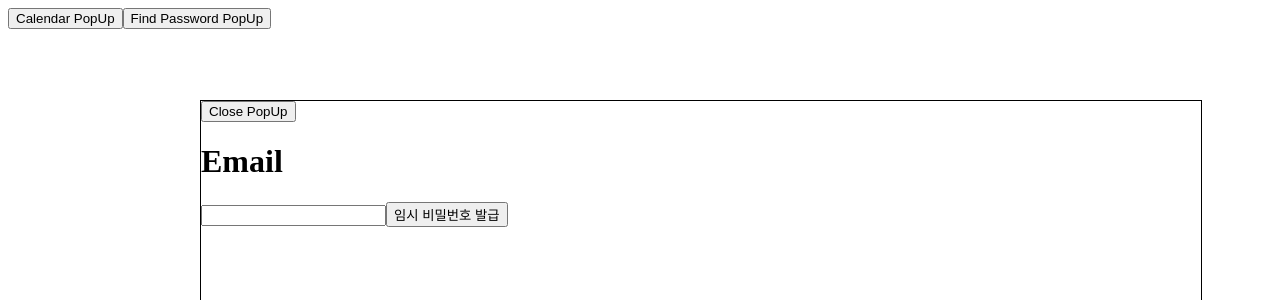
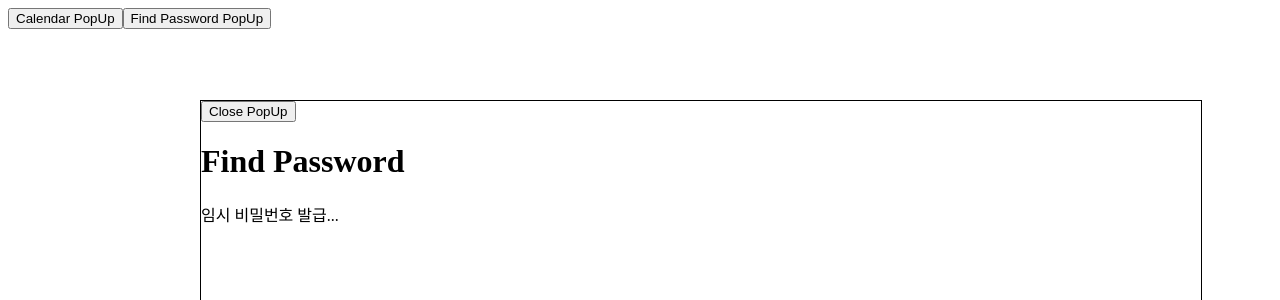
Before and after one commit to YAPP-Github/20th-ALL-Rounder-Team-1-Web, a React app: page / in a window 1280 px wide. Both pictures are taken after a click on the button "Find Password PopUp". Shown: the top 300 px of the page. Built offline with nearby package versions, Linux system fonts and the light colour scheme.

Commit message:
:sparkles: Portal을 이용한 Modal로 팝업 구현

```diff
--- a/public/index.html
+++ b/public/index.html
@@ -7,5 +7,6 @@
   </head>
   <body>
     <div id="root"></div>
+    <div id="modal"></div>
   </body>
 </html>
--- a/src/App.tsx
+++ b/src/App.tsx
@@ -1,12 +1,15 @@
-import { PopUpContextProvider } from '@/contexts';
-import TestPage from '@/pages/TestPage';
-import { AppProvider } from '@/utils';
+import { ModalPortal } from './ModalPortal';
+import { Modal } from './components';
+import { TestPage } from './pages';
 
 const App = () => {
   return (
-    <AppProvider components={[PopUpContextProvider]}>
+    <>
       <TestPage />
-    </AppProvider>
+      <ModalPortal>
+        <Modal />
+      </ModalPortal>
+    </>
   );
 };
 
--- /dev/null
+++ b/src/ModalPortal.tsx
@@ -0,0 +1,15 @@
+import { createPortal } from 'react-dom';
+
+interface IProps {
+  children: React.ReactNode;
+}
+
+export const ModalPortal = ({ children }: IProps) => {
+  const modalElement = document.getElementById('modal');
+
+  if (!modalElement) {
+    throw new Error('Failed to find the modal element');
+  }
+
+  return createPortal(children, modalElement);
+};
--- a/src/components/common/FindPasswordPopUp.tsx
+++ b/src/components/common/FindPasswordPopUp.tsx
@@ -10,9 +10,8 @@ export const FindPasswordPopUp = () => {
   return (
     <Wrapper>
       <button onClick={setIsCalendarOpen}>Close PopUp</button>
-      <h1>Email</h1>
-      <input type="email" />
-      <button>임시 비밀번호 발급</button>
+      <h1>Find Password</h1>
+      <p>임시 비밀번호 발급...</p>
     </Wrapper>
   );
 };
--- /dev/null
+++ b/src/components/common/Modal.tsx
@@ -0,0 +1,14 @@
+import { CalendarPopUp } from './CalendarPopUp';
+import { FindPasswordPopUp } from './FindPasswordPopUp';
+import { usePopUpState } from '@/contexts';
+
+export const Modal = () => {
+  const { isCalendarOpen, isFindPasswordOpen } = usePopUpState();
+
+  return (
+    <div>
+      {isCalendarOpen && <CalendarPopUp />}
+      {isFindPasswordOpen && <FindPasswordPopUp />}
+    </div>
+  );
+};
--- a/src/components/index.ts
+++ b/src/components/index.ts
@@ -1,2 +1,3 @@
 export * from './common/CalendarPopUp';
 export * from './common/FindPasswordPopUp';
+export * from './common/Modal';
--- a/src/index.tsx
+++ b/src/index.tsx
@@ -1,6 +1,8 @@
 import { createRoot } from 'react-dom/client';
 
 import App from './App';
+import { PopUpContextProvider } from './contexts';
+import { AppProvider } from './utils';
 
 const rootElement = document.getElementById('root');
 
@@ -10,4 +12,8 @@ if (!rootElement) {
 
 const root = createRoot(rootElement);
 
-root.render(<App />);
+root.render(
+  <AppProvider components={[PopUpContextProvider]}>
+    <App />
+  </AppProvider>
+);
--- a/src/pages/TestPage.tsx
+++ b/src/pages/TestPage.tsx
@@ -1,10 +1,6 @@
-import { CalendarPopUp, FindPasswordPopUp } from '@/components';
-import { usePopUpDispatch, usePopUpState } from '@/contexts';
+import { usePopUpDispatch } from '@/contexts';
 
-const TestPage = () => {
-  const { isCalendarOpen } = usePopUpState();
-  const { isFindPasswordOpen } = usePopUpState();
-
+export const TestPage = () => {
   const dispatch = usePopUpDispatch();
 
   const setIsCalendarOpen = () => dispatch({ type: 'TOGGLE_CALENDAR_POP_UP' });
@@ -14,10 +10,6 @@ const TestPage = () => {
     <div>
       <button onClick={setIsCalendarOpen}>Calendar PopUp</button>
       <button onClick={setIsFindPasswordOpen}>Find Password PopUp</button>
-      {isCalendarOpen && <CalendarPopUp />}
-      {isFindPasswordOpen && <FindPasswordPopUp />}
     </div>
   );
 };
-
-export default TestPage;
--- a/src/pages/index.ts
+++ b/src/pages/index.ts
@@ -1 +1 @@
-export * from '.';
+export * from './TestPage';
```
